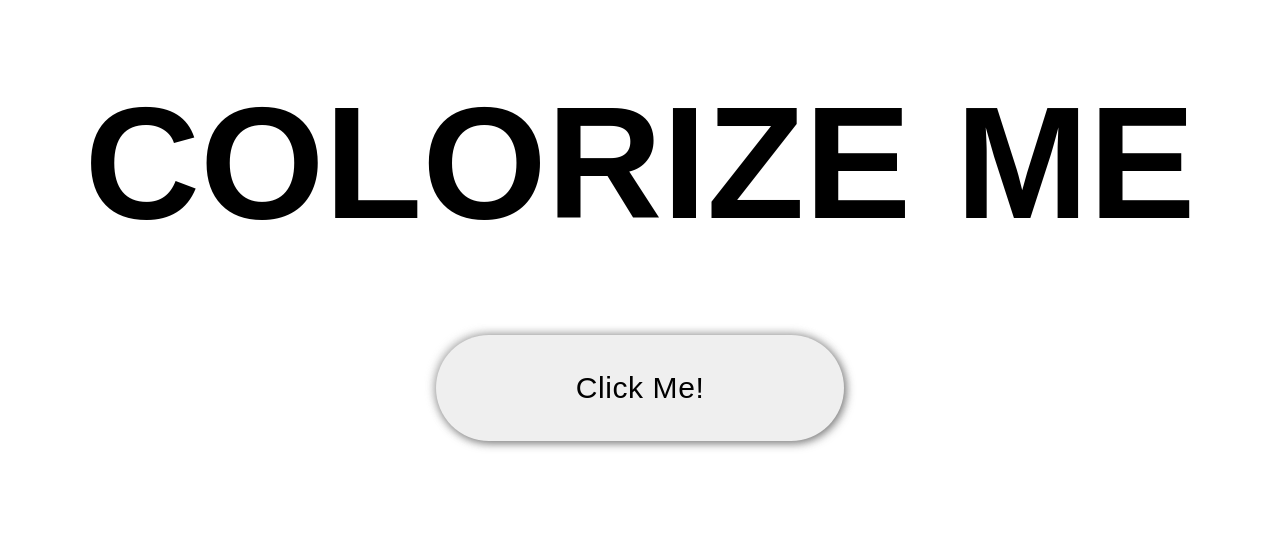
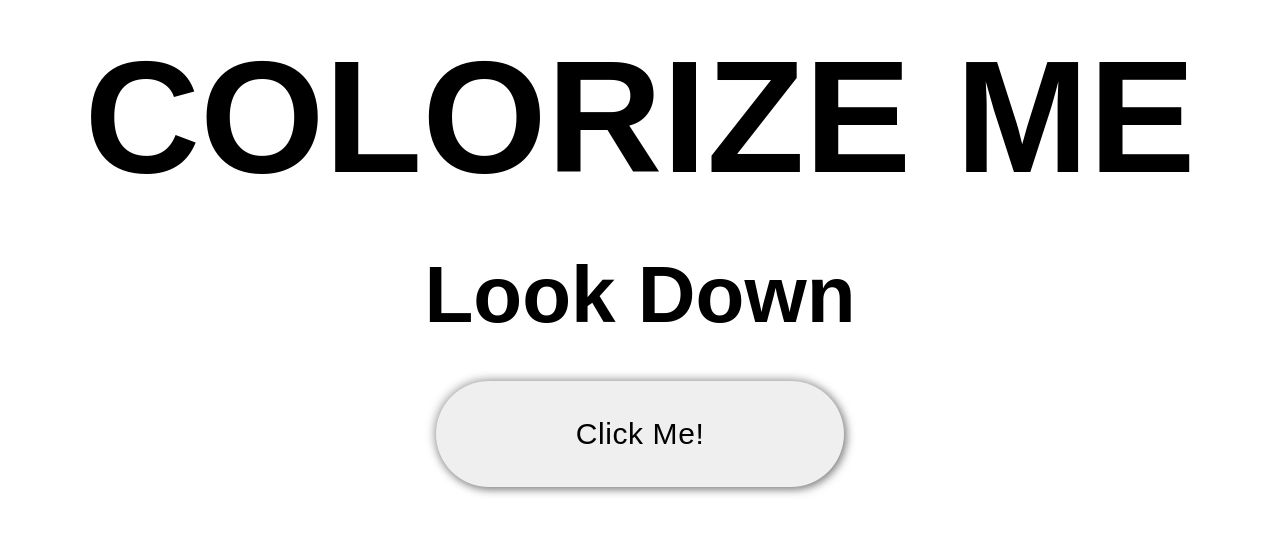
Before and after one commit to richardj-codes/proj1-jan19, a plain HTML site: page index.html in a window 1280 px wide. Shown: the part 144-678 px from the top of the page. Drawn offline with Linux system fonts and the light colour scheme.

Commit message:
simple commit

```diff
--- a/index.html
+++ b/index.html
@@ -5,13 +5,14 @@
 		<meta name="viewport" content="width=device-width, initial-scale=1.0" />
 		<title>Document</title>
 		<link rel="stylesheet" href="style.css" />
+
 		<script src="app.js" async></script>
 	</head>
 	<body>
 		<div class="container">
 			<h1>COLORIZE ME</h1>
-			<h2></h2>
-			<button type="button">Click Me!</button>
+			<h2>Look Down</h2>
+			<button type="button" class="trans">Click Me!</button>
 		</div>
 	</body>
 </html>
```
